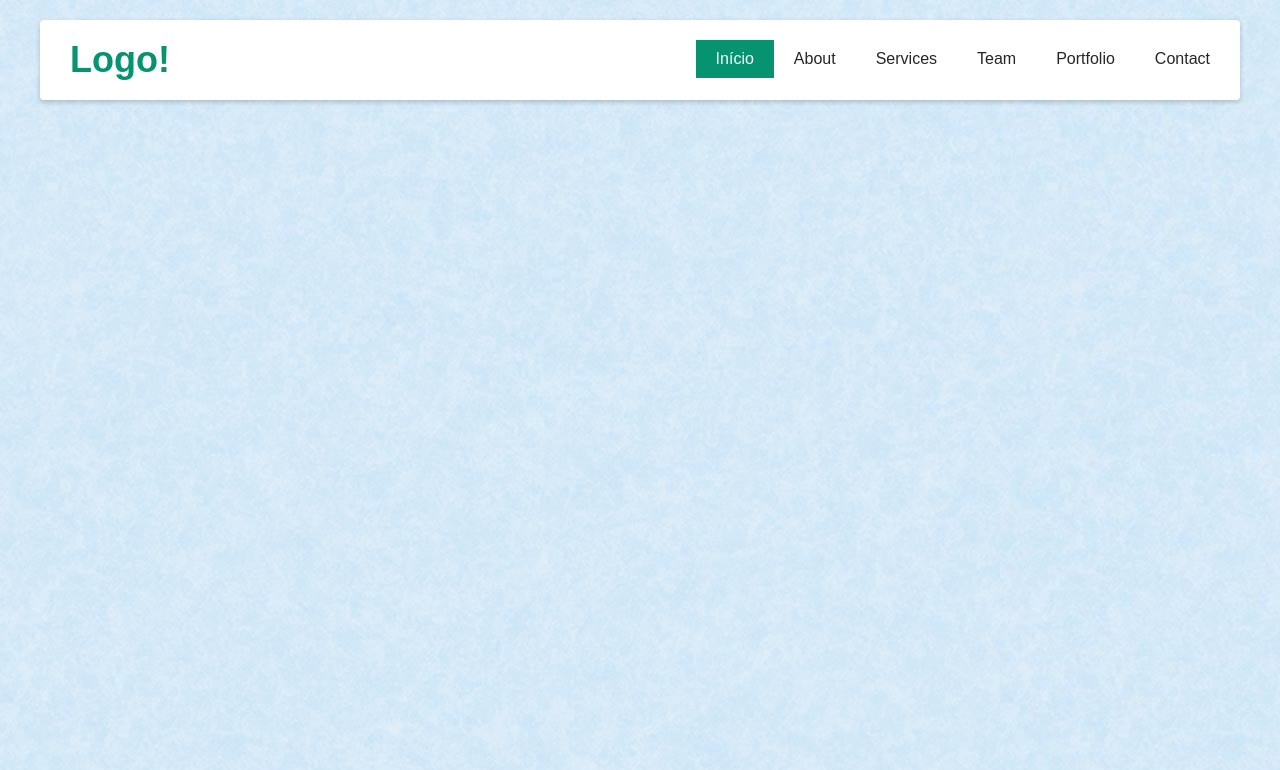
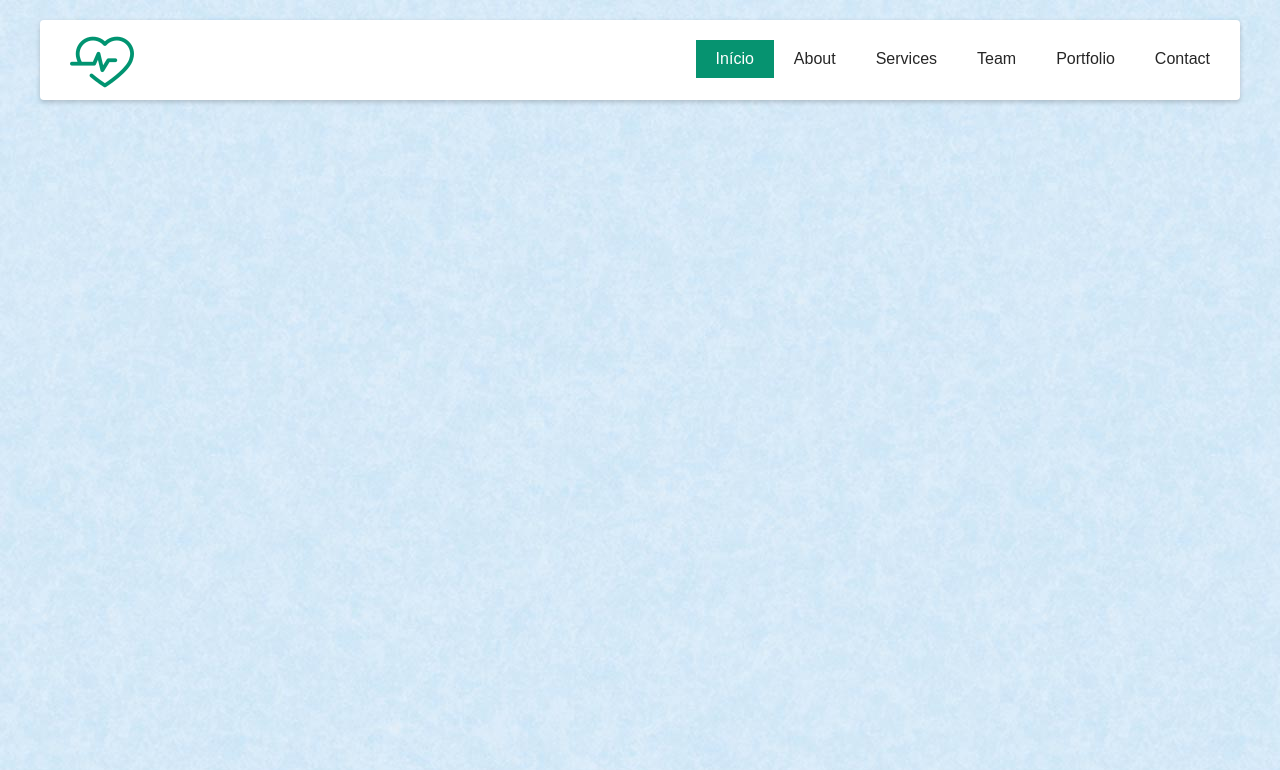
Before and after one commit to LuacsM/sarrafoneles, a plain HTML site: page index.html in a window 1280 px wide. Drawn offline with nearby package versions, Linux system fonts and the light colour scheme.

Commit message:
Update index.html

```diff
--- a/index.html
+++ b/index.html
@@ -10,7 +10,7 @@
 
 <body>
 	<header>
-		<a href="#" class="logo">Logo!</a>
+		<a href="#" class="logo"><img src="img/logo2.png"></a>
 		<div class="menu"></div>
 		<nav>
 			<ul>
```
